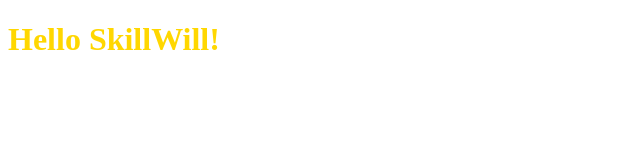
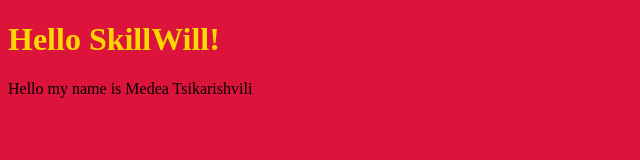
Before and after one commit to Medea-a/New-Project, a plain HTML site: page index.html in a window 1280 px wide. Shown: the whole page, without its empty margins (0-640 px from the left). Drawn offline with Linux system fonts and the light colour scheme.

Commit message:
adding spicy

```diff
--- a/index.html
+++ b/index.html
@@ -6,7 +6,8 @@
   <title>Document</title>
   <link rel="stylesheet" href="style.css">
 </head>
-<body>
+<body style="background-color: crimson;">
   <h1>Hello SkillWill!</h1>
+  <p1>Hello my name is Medea Tsikarishvili</p1>
 </body>
 </html>
```
